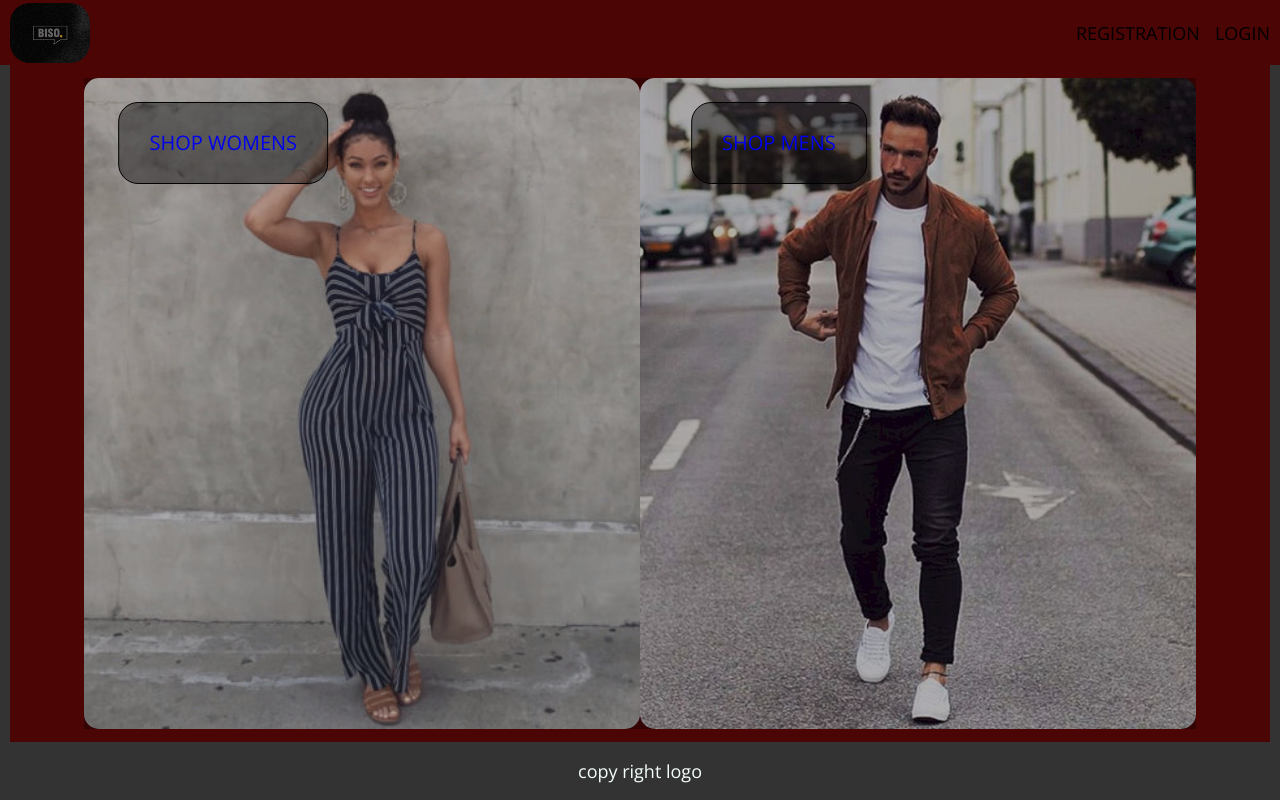
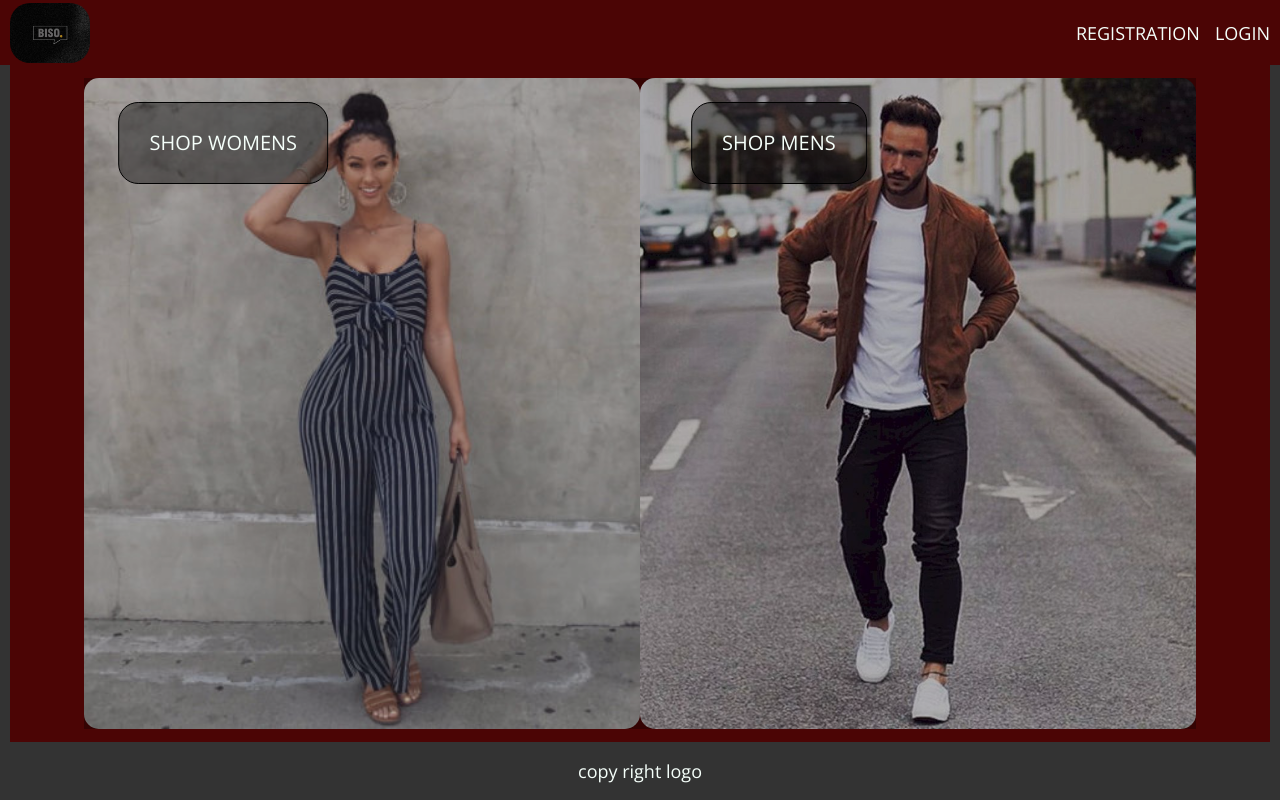
Before and after one commit to BassamHager/eCommerce, a React (Create React App) app in the folder e_commerce/: page / in a window 1280 px wide. Built offline with nearby package versions, Linux system fonts and the light colour scheme; no server answers.

Commit message:
U: app_context M: update files & style accordingly

```diff
--- a/e_commerce/src/App.js
+++ b/e_commerce/src/App.js
@@ -1,20 +1,41 @@
-import React from "react";
+import React, { useEffect, useContext, useCallback } from "react";
 import { Route, Switch } from "react-router-dom";
 import "./default.scss";
+// context
+import { AppContext } from "./context/app_context";
 // components
 import Header from "./components/Header";
 import HomePage from "./pages/HomePage";
 import Auth from "./pages/Auth";
 import Footer from "./components/Footer";
 import Login from "./pages/Login";
+// configurations
+import { auth } from "./firebase/utils";
 
 const App = () => {
+  const { currentUser, setCurrentUser } = useContext(AppContext);
+
+  const authUser = useCallback(() => {
+    auth.onAuthStateChanged((userAuth) => {
+      if (!userAuth) setCurrentUser(null);
+      else {
+        setCurrentUser(userAuth);
+      }
+    });
+  }, [setCurrentUser]);
+
+  useEffect(() => {
+    authUser();
+  }, [authUser]);
+
   return (
     <div className="App">
-      <Header />
+      <Header currentUser={currentUser} />
       <div className="main">
         <Switch>
-          <Route exact path="/" component={HomePage} />
+          <Route exact path="/">
+            <HomePage />
+          </Route>
           <Route path="/auth" component={Auth} />
           <Route path="/login" component={Login} />
         </Switch>
--- a/e_commerce/src/components/Directory.scss
+++ b/e_commerce/src/components/Directory.scss
@@ -47,13 +47,11 @@
         padding: 30px;
         border: 1px solid black;
         border-radius: 20px;
-        // width: 100%;
-        // height: 100%;
         background: rgba(0, 0, 0, 0.4);
 
         &:hover {
           background: maroon;
-          color: mintcream;
+          color: gold;
         }
       }
     }
--- a/e_commerce/src/components/Header.jsx
+++ b/e_commerce/src/components/Header.jsx
@@ -1,12 +1,16 @@
 import React, { memo } from "react";
 import "./Header.scss";
 import { Link } from "react-router-dom";
-
+// configurations
+import { auth } from "../firebase/utils";
+// components
+import Button from "./forms/Button";
+// assets
 import Logo from "../assets/BisoLogo.jpeg";
 
 function areEqual(prevProps, nextProps) {}
 
-const Header = () => {
+const Header = ({ currentUser }) => {
   return (
     <header className="header">
       <div className="wrap">
@@ -17,6 +21,7 @@ const Header = () => {
         </div>
 
         <div className="callToActions">
+          {!currentUser ? (
             <ul>
               <li>
                 <Link to="/auth">Registration</Link>
@@ -25,6 +30,13 @@ const Header = () => {
                 <Link to="/login">Login</Link>
               </li>
             </ul>
+          ) : (
+            <ul>
+              <li>
+                <span onClick={() => auth.signOut()}>Log Out</span>
+              </li>
+            </ul>
+          )}
         </div>
       </div>
     </header>
--- a/e_commerce/src/components/Header.scss
+++ b/e_commerce/src/components/Header.scss
@@ -51,12 +51,17 @@
         margin-right: 0;
       }
 
-      a {
+      a,
+      span {
         font-size: 1.8rem;
         line-height: 1;
-        color: black;
+        color: mintcream;
         text-decoration: none;
         text-transform: uppercase;
+
+        &:hover {
+          color: gold;
+        }
       }
     }
   }
--- a/e_commerce/src/components/SignIn.jsx
+++ b/e_commerce/src/components/SignIn.jsx
@@ -1,8 +1,14 @@
 import React from "react";
 import "./SignIn.scss";
 import Button from "./forms/Button";
+import { signInWithGoogle } from "../firebase/utils";
 
 const SignIn = () => {
+  const submit = async (e) => {
+    e.preventDefault();
+    console.log("hi");
+  };
+
   return (
     <div className="signIn">
       <div className="wrap">
@@ -10,10 +16,10 @@ const SignIn = () => {
       </div>
 
       <div className="formWrap">
-        <form>
+        <form onSubmit={submit}>
           <div className="socialSignIn">
             <div className="row">
-              <Button>Sign in with Google</Button>
+              <Button onClick={signInWithGoogle}>Sign in with Google</Button>
             </div>
           </div>
         </form>
--- a/e_commerce/src/components/forms/Button.scss
+++ b/e_commerce/src/components/forms/Button.scss
@@ -11,4 +11,5 @@
   text-transform: uppercase;
   border: 0;
   outline: none;
+  cursor: pointer;
 }
--- /dev/null
+++ b/e_commerce/src/context/app_context.js
@@ -0,0 +1,13 @@
+import React, { createContext, useMemo, useState } from "react";
+
+export const AppContext = createContext();
+
+export const AppContextProvider = ({ children }) => {
+  const [currentUser, setCurrentUser] = useState();
+
+  const value = useMemo(() => ({ currentUser, setCurrentUser }), [currentUser]);
+
+  //   const value = { currentUser, setCurrentUser };
+
+  return <AppContext.Provider value={value}>{children}</AppContext.Provider>;
+};
--- a/e_commerce/src/default.scss
+++ b/e_commerce/src/default.scss
@@ -34,6 +34,7 @@ body {
 a {
   text-decoration: none;
   cursor: pointer;
+  color: mintcream;
 }
 
 a,
--- a/e_commerce/src/firebase/utils.js
+++ b/e_commerce/src/firebase/utils.js
@@ -2,3 +2,12 @@ import firebase from "firebase/app";
 import "firebase/firestore";
 import "firebase/auth";
 import { firebaseConfig } from "./config";
+
+firebase.initializeApp(firebaseConfig);
+
+export const auth = firebase.auth();
+export const firestore = firebase.firestore();
+
+const googleProvider = new firebase.auth.GoogleAuthProvider();
+googleProvider.setCustomParameters({ prompt: "select_account" });
+export const signInWithGoogle = () => auth.signInWithPopup(googleProvider);
--- a/e_commerce/src/index.js
+++ b/e_commerce/src/index.js
@@ -1,13 +1,17 @@
 import React from "react";
 import ReactDOM from "react-dom";
 import { BrowserRouter as Router } from "react-router-dom";
+// context
+import { AppContextProvider } from "./context/app_context";
 import App from "./App";
 
 ReactDOM.render(
   <React.StrictMode>
-    <Router>
-      <App />
-    </Router>
+    <AppContextProvider>
+      <Router>
+        <App />
+      </Router>
+    </AppContextProvider>
   </React.StrictMode>,
   document.getElementById("root")
 );
```
Also changed, not shown: e_commerce/src/assets/ladyFashion.jpg (added). Lines whose indentation alone changed are shown as unchanged.
